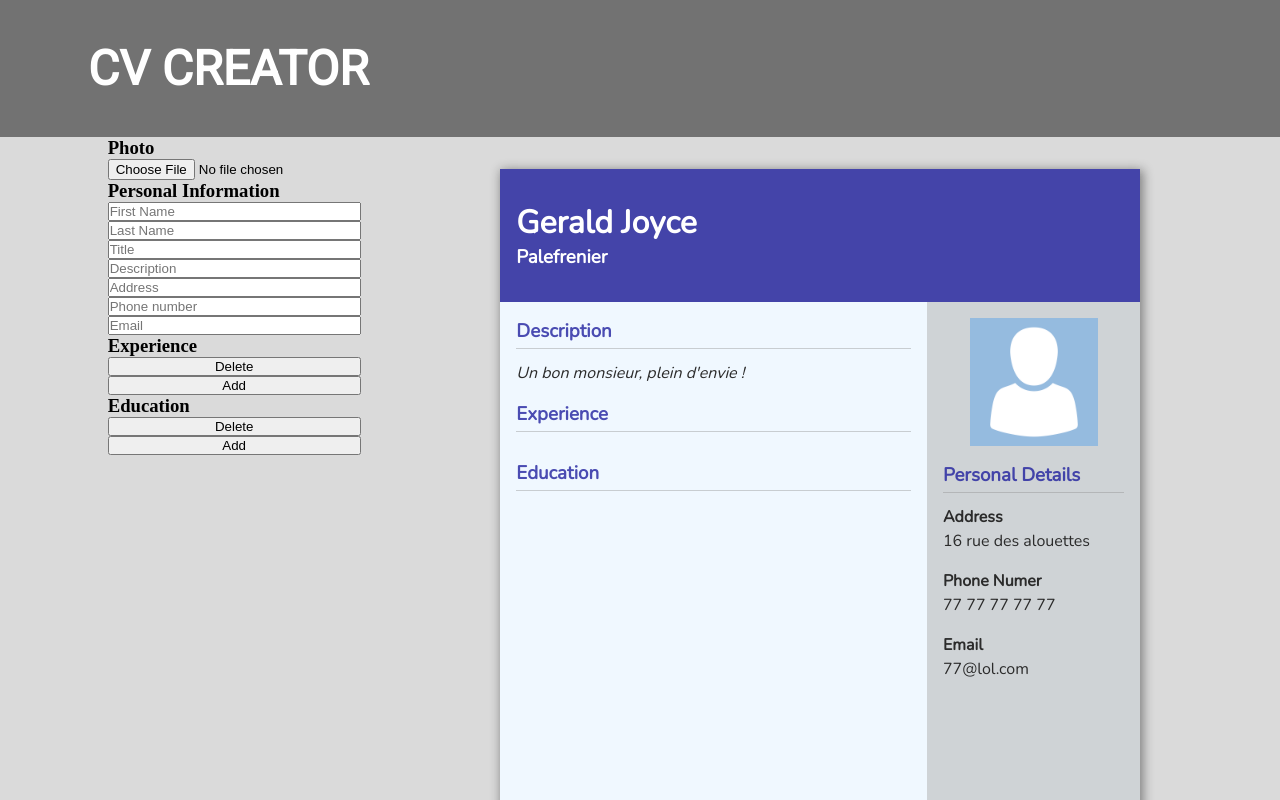
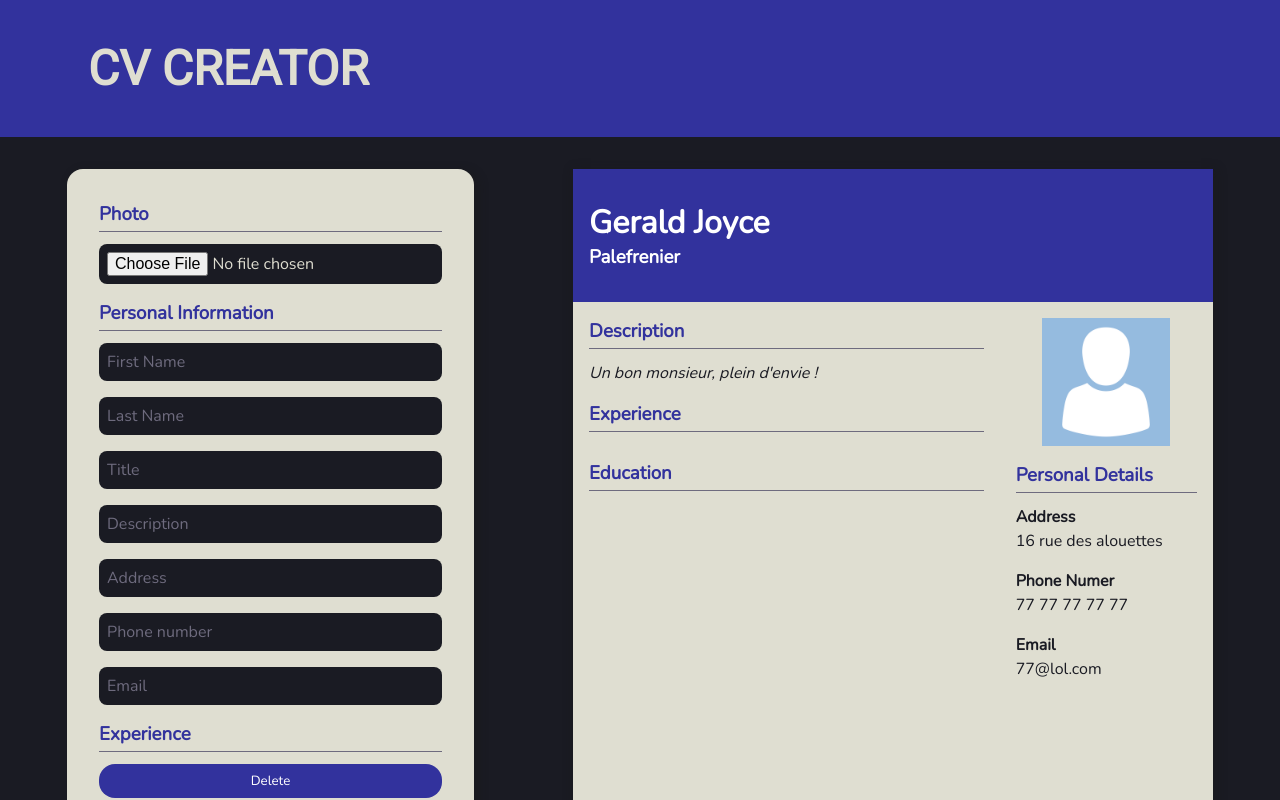
Before and after one commit to Cemus/cv-creator, a React (Vite) app: page / in a window 1280 px wide. Shown: the top 800 px of the page. Built offline with nearby package versions, Linux system fonts and the light colour scheme.

Commit message:
Quick styling of the elements Not quite good : inputs are too dark and the side content of the CV display shouldn't be the same color as the left side...

```diff
--- a/src/App.css
+++ b/src/App.css
@@ -1,14 +1,21 @@
+@import url("https://fonts.googleapis.com/css2?family=Nunito&family=Roboto&display=swap");
+
+#root {
+  --lightShades: #dfded1;
+  --lightAccent: #70a9d5;
+  --main: #32329d;
+  --darkAccent: #6e6b7e;
+  --darkShades: #1a1b23;
+}
+
 * {
   padding: 0;
   margin: 0;
   box-sizing: border-box;
 }
 
-body {
-  background-color: rgb(218, 218, 218);
-}
-
 .global-container {
   display: flex;
   justify-content: space-evenly;
+  background-color: var(--darkShades);
 }
--- a/src/components/Form.jsx
+++ b/src/components/Form.jsx
@@ -4,9 +4,9 @@ import FormEducation from "./FormEducation";
 
 export default function Form(props) {
   return (
-    <div className="form-container">
+    <div className="form--container">
       <form>
-        <h3>Photo</h3>
+        <h3 className="form--title">Photo</h3>
         <input
           type="file"
           placeholder="Photo"
@@ -15,7 +15,7 @@ export default function Form(props) {
           onChange={props.onChange}
           title="Choose a photo"
         ></input>
-        <h3>Personal Information</h3>
+        <h3 className="form--title">Personal Information</h3>
         <input
           placeholder="First Name"
           name="firstName"
@@ -51,7 +51,7 @@ export default function Form(props) {
           name="email"
           onChange={props.onChange}
         ></input>
-        <h3>Experience</h3>
+        <h3 className="form--title">Experience</h3>
         {props.experiences.map((item) => (
           <FormExperience
             key={item.id}
@@ -60,9 +60,19 @@ export default function Form(props) {
             onChange={(e) => props.onCareerChange(e, true)}
           />
         ))}
-        <button onClick={(e) => props.deleteSection(e, true)}>Delete</button>
-        <button onClick={(e) => props.addSection(e, true)}>Add</button>
-        <h3>Education</h3>
+        <button
+          className="form--button"
+          onClick={(e) => props.deleteSection(e, true)}
+        >
+          Delete
+        </button>
+        <button
+          className="form--button"
+          onClick={(e) => props.addSection(e, true)}
+        >
+          Add
+        </button>
+        <h3 className="form--title">Education</h3>
         {props.educations.map((item) => (
           <FormEducation
             key={item.id}
@@ -71,8 +81,18 @@ export default function Form(props) {
             onChange={(e) => props.onCareerChange(e, false)}
           />
         ))}
-        <button onClick={(e) => props.deleteSection(e, false)}>Delete</button>
-        <button onClick={(e) => props.addSection(e, false)}>Add</button>
+        <button
+          className="form--button"
+          onClick={(e) => props.deleteSection(e, false)}
+        >
+          Delete
+        </button>
+        <button
+          className="form--button"
+          onClick={(e) => props.addSection(e, false)}
+        >
+          Add
+        </button>
       </form>
     </div>
   );
--- a/src/styles/DisplayCV.css
+++ b/src/styles/DisplayCV.css
@@ -1,13 +1,3 @@
-@import url("https://fonts.googleapis.com/css2?family=Nunito&family=Roboto&display=swap");
-
-#root {
-  --titleColor: rgba(24, 24, 155, 0.767);
-  --asideColor: rgb(207, 211, 214);
-  --baseColor: rgb(43, 43, 43);
-}
-
-/*Rendu*/
-
 .cv--container {
   display: grid;
   grid-template-areas:
@@ -17,7 +7,7 @@
   grid-template-rows: 1fr 8fr;
   width: 50vw;
   height: 100vh;
-  color: var(--baseColor);
+  color: var(--darkShades);
   margin: 2rem;
   box-shadow: 2px 2px 10px 1px rgba(26, 26, 26, 0.473);
   font-family: "Nunito", sans-serif;
@@ -25,14 +15,14 @@
 
 .cv--header {
   grid-area: header;
-  background-color: var(--titleColor);
+  background-color: var(--main);
   color: white;
   padding: 2rem 1rem;
 }
 
 .cv--main-section {
   grid-area: left;
-  background-color: aliceblue;
+  background-color: var(--lightShades);
 }
 
 main {
@@ -51,14 +41,14 @@ main {
 
 .cv--title {
   margin-bottom: 1rem;
-  color: var(--titleColor);
+  color: var(--main);
 }
 
 .cv--title::after {
   content: "";
   position: relative;
   display: block;
-  background-color: rgba(136, 136, 136, 0.39);
+  background-color: var(--darkAccent);
   top: 0.25rem;
   width: 100%;
   height: 1px;
@@ -91,7 +81,7 @@ main {
 
 .cv--aside {
   grid-area: right;
-  background-color: var(--asideColor);
+  background-color: var(--lightShades);
 }
 
 aside {
@@ -113,7 +103,8 @@ aside {
   gap: 1rem;
 }
 
-.cv--personal-details {
+.cv--personal-details,
+.cv--personal-details > .cv--title {
   line-height: 1.5rem;
-  color: rgb(43, 43, 43);
+  color: var(--darkShades);
 }
--- a/src/styles/Form.css
+++ b/src/styles/Form.css
@@ -1,8 +1,56 @@
+* {
+  font-family: "Nunito", sans-serif;
+}
 .form--container {
-  background-color: lightgray;
+  display: flex;
+  background-color: var(--lightShades);
+  padding: 2rem;
+  margin: 2rem;
+  height: fit-content;
+  border-radius: 1rem;
+  box-shadow: 4px 3px 10px 1px rgba(26, 26, 26, 0.473);
+  font-family: "Nunito", sans-serif;
 }
 
 form {
   display: flex;
   flex-direction: column;
+  gap: 1rem;
 }
+
+input,
+input[type="file"] {
+  border-style: none;
+  background-color: var(--darkShades);
+  padding: 0.5rem;
+  border-radius: 0.5rem;
+  color: var(--lightShades);
+  font-size: 1rem;
+}
+
+input::placeholder {
+  color: var(--darkAccent);
+}
+
+.form--title {
+  color: var(--main);
+}
+
+.form--title::after {
+  content: "";
+  position: relative;
+  display: block;
+  background-color: var(--darkAccent);
+  top: 0.25rem;
+  width: 100%;
+  height: 1px;
+}
+
+.form--button {
+  border-style: none;
+  border-radius: 1rem;
+  background-color: var(--main);
+  padding: 0.5rem;
+  color: white;
+  cursor: pointer;
+}
--- a/src/styles/Header.css
+++ b/src/styles/Header.css
@@ -1,12 +1,12 @@
 @import url("https://fonts.googleapis.com/css2?family=Roboto&display=swap");
 
 header {
-  background-color: rgb(114, 114, 114);
+  background-color: var(--main);
   padding: 2.5rem;
 }
 
 .title--header {
-  color: white;
+  color: var(--lightShades);
   margin-left: 3rem;
   font-family: "Roboto", sans-serif;
   font-size: 3rem;
```
